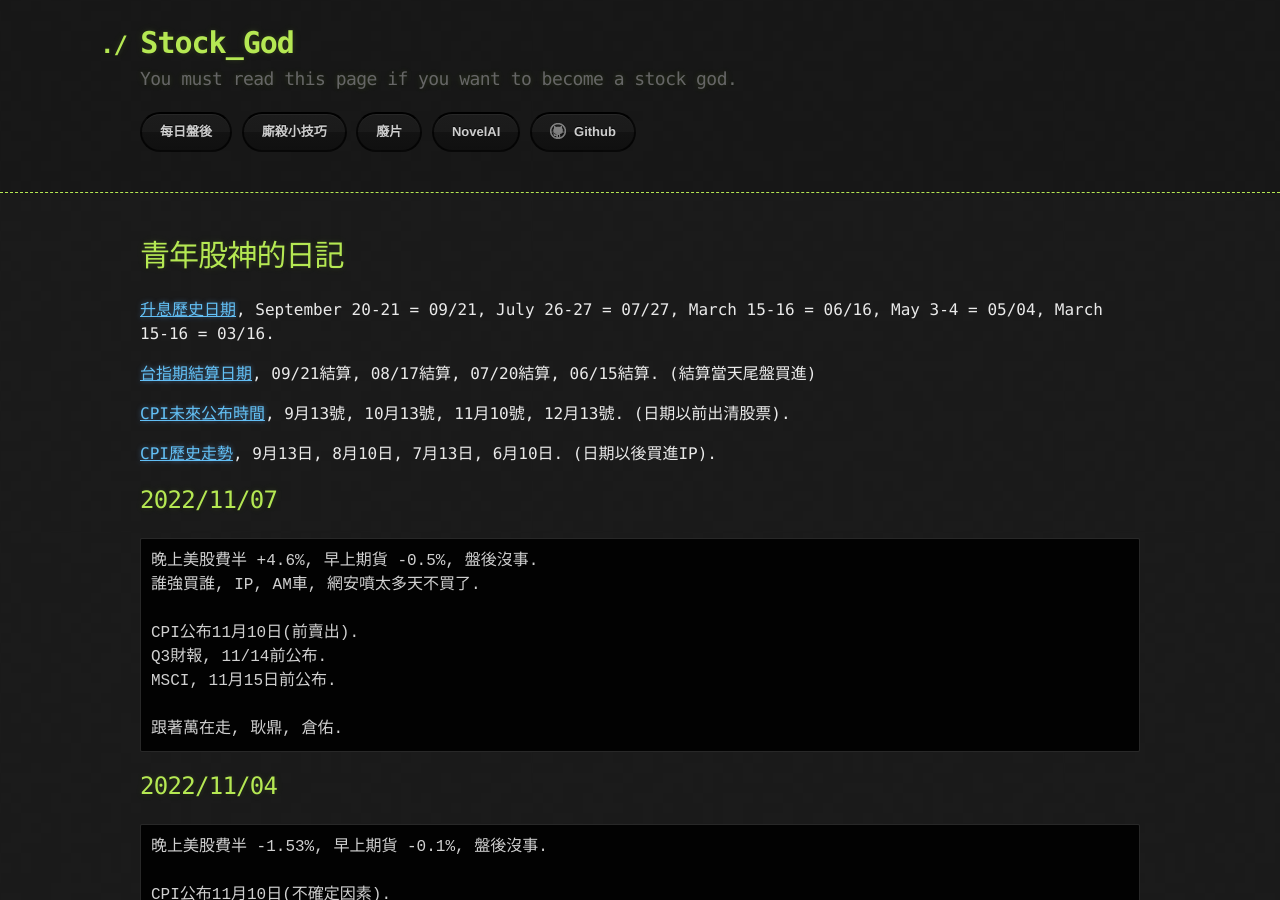
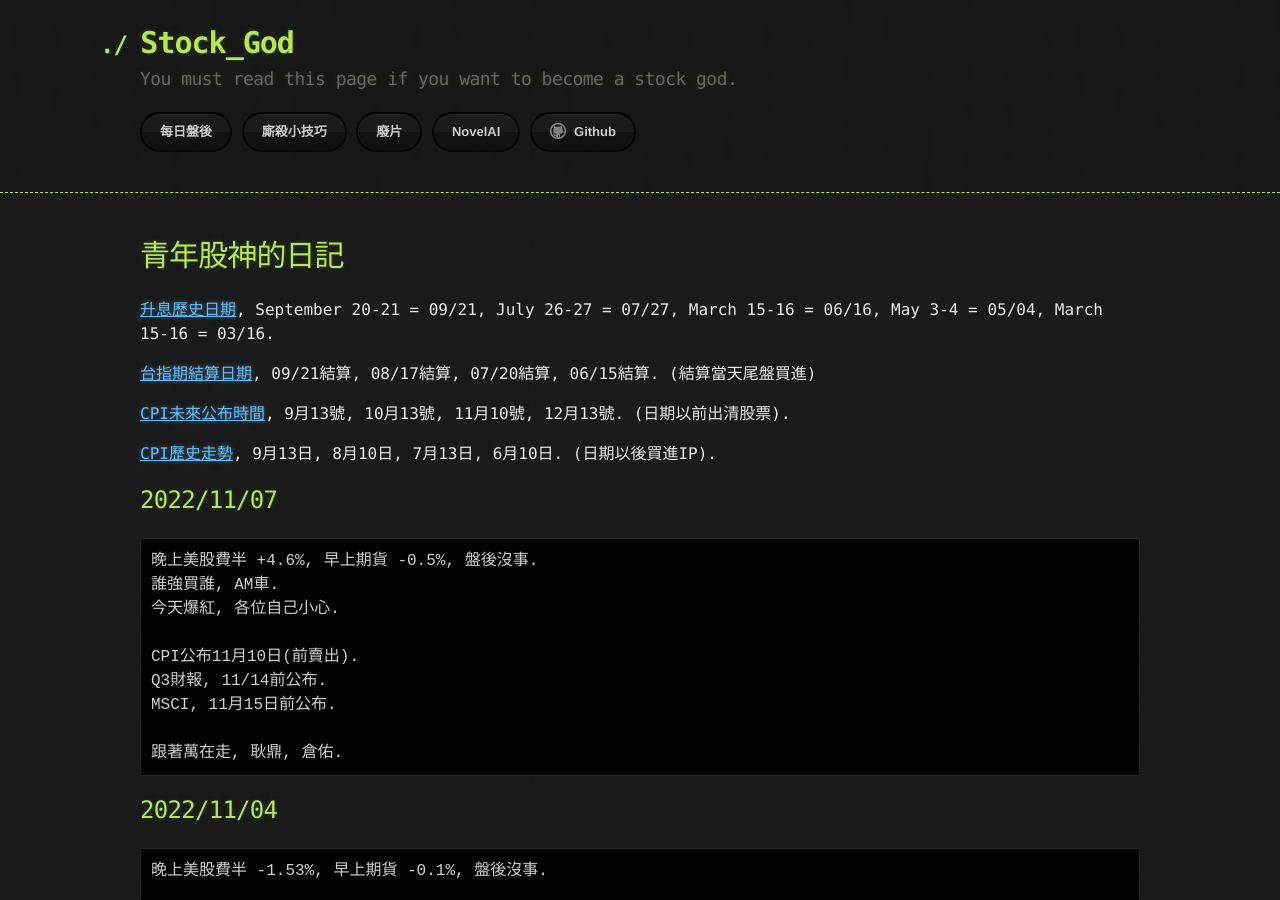
Before and after one commit to lepg5487/Stock_God, a Jekyll site: the page built from index.md, in a window 1280 px wide and 900 px high. Built offline with Jekyll 4.4.1, drawn with Linux system fonts in a browser that asks for light colours; our own code applies the rules of GitHub Pages for plain Markdown files.

Commit message:
Update index.md

````diff
--- a/index.md
+++ b/index.md
@@ -15,7 +15,8 @@ layout: testlayouts
 ## 2022/11/07
 ```
 晚上美股費半 +4.6%, 早上期貨 -0.5%, 盤後沒事.
-誰強買誰, IP, AM車, 網安噴太多天不買了.
+誰強買誰, AM車.
+今天爆紅, 各位自己小心.
 
 CPI公布11月10日(前賣出).
 Q3財報, 11/14前公布.
````
